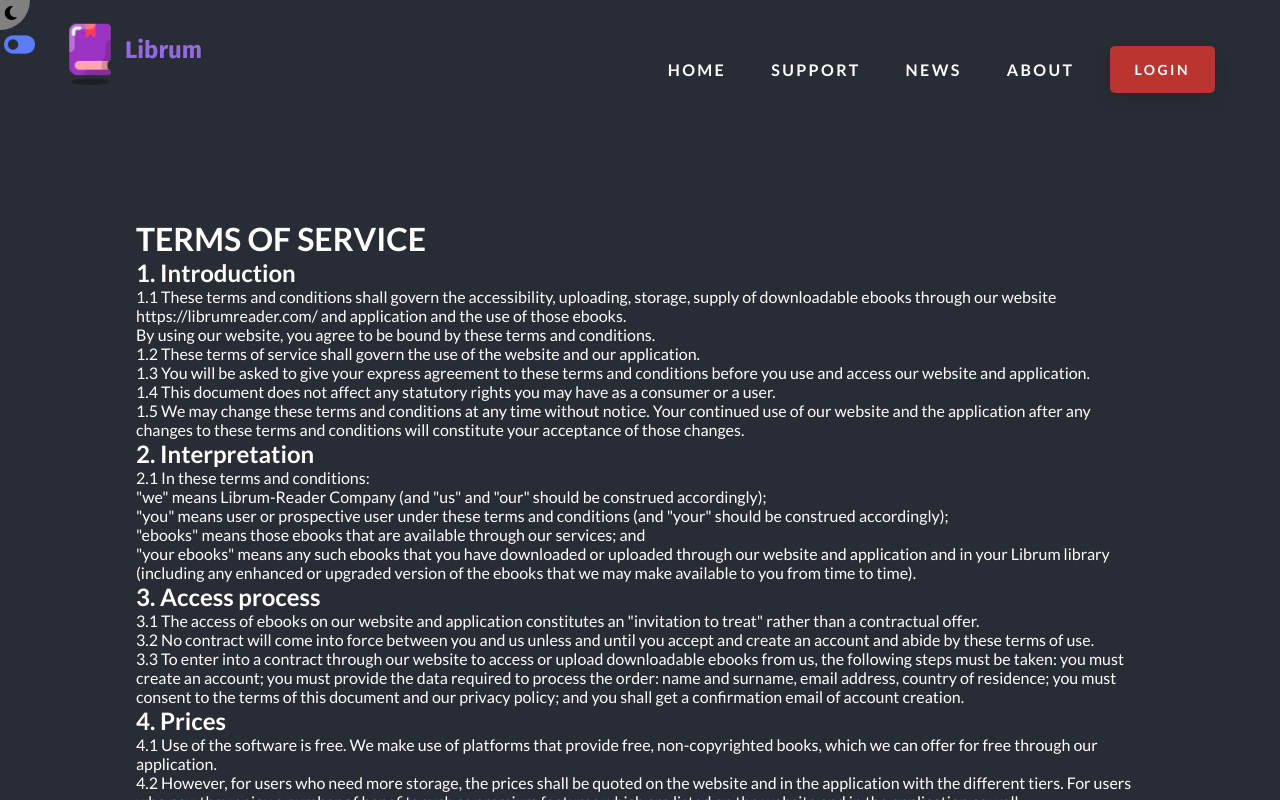
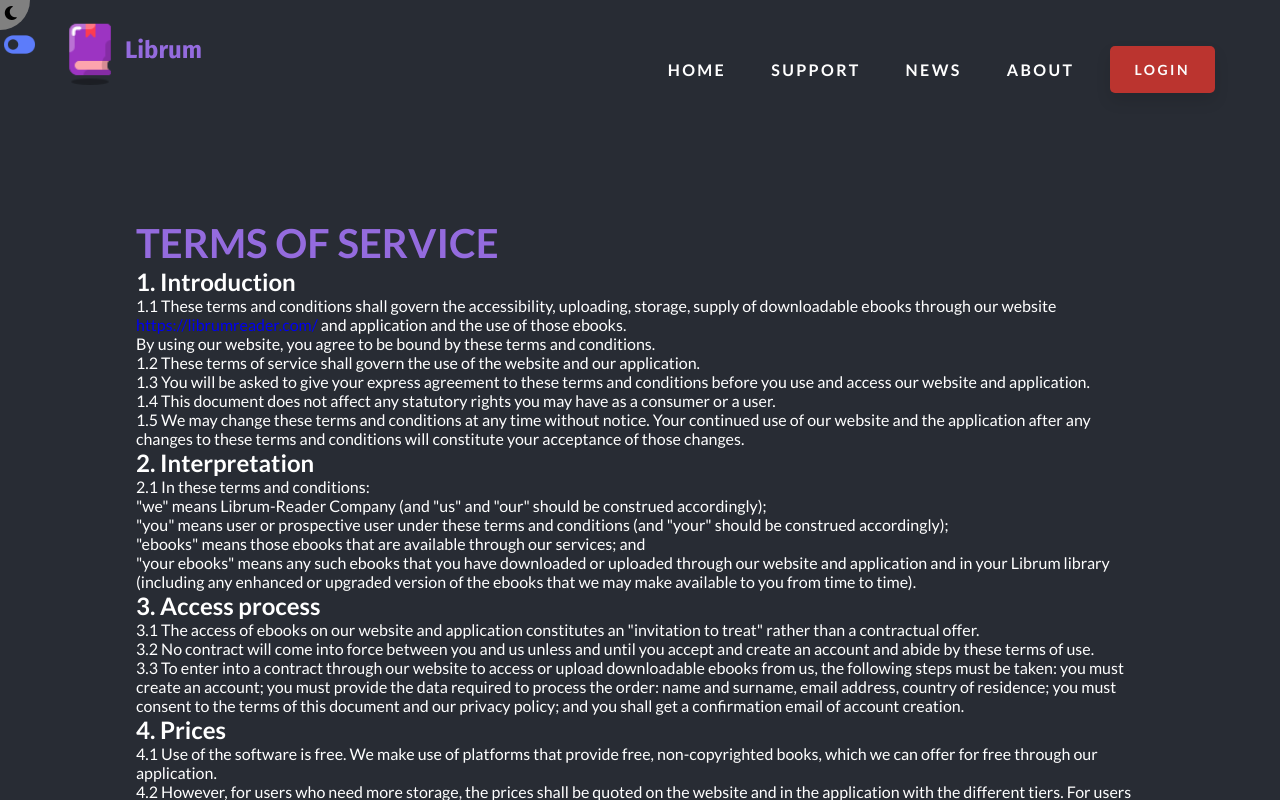
Before and after one commit to Librum-Reader/Librum-Website, a React (Create React App) app: page /termsofservice in a window 1280 px wide. Shown: the top 800 px of the page. Built offline with nearby package versions, Linux system fonts and the light colour scheme; no server answers; a web font is replaced by a local one; what react-google-recaptcha-v3 would draw is missing.

Commit message:
cleanup template html markup

```diff
--- a/src/Pages/TermsOfService/Template.js
+++ b/src/Pages/TermsOfService/Template.js
@@ -1,12 +1,12 @@
 const Template = () => (
   <div className="main-template">
 
-	<h1>TERMS OF SERVICE</h1>
+    <h1 className="title">TERMS OF SERVICE</h1>
 
     <h2>1. Introduction</h2>
 
     <ol>
-		<li>1.1 These terms and conditions shall govern the accessibility, uploading, storage, supply of downloadable ebooks through our website https://librumreader.com/ and application and the use of those ebooks.</li>
+      <li>1.1 These terms and conditions shall govern the accessibility, uploading, storage, supply of downloadable ebooks through our website <a href="https://librumreader.com/"> https://librumreader.com/ </a> and application and the use of those ebooks.</li>
       <li>By using our website, you agree to be bound by these terms and conditions.</li>
       <li>1.2 These terms of service shall govern the use of the website and our application.</li>
       <li>1.3 You will be asked to give your express agreement to these terms and conditions before you use and access our website and application.</li>
@@ -16,15 +16,17 @@ const Template = () => (
 
     <h2>2. Interpretation</h2>
 
-	<ol>
+
+
+    <ol type="a">
       <li>2.1 In these terms and conditions:</li>
-		<ol type="a">
       <li>"we" means Librum-Reader Company (and "us" and "our" should be construed accordingly);</li>
       <li>"you" means user or prospective user under these terms and conditions (and "your" should be construed accordingly);</li>
       <li>"ebooks" means those ebooks that are available through our services; and</li>
       <li>"your ebooks" means any such ebooks that you have downloaded or uploaded through our website and application and in your Librum library (including any enhanced or upgraded version of the ebooks that we may make available to you from time to time).</li>
     </ol>
-	</ol>
+
+
 
     <h2>3. Access process</h2>
 
@@ -188,7 +190,7 @@ const Template = () => (
     <p>Effective Date: 06.07.2023</p>
 
 
-  </div>
+  </div >
 );
 
 export { Template };
```
Lines whose indentation alone changed are shown as unchanged.
